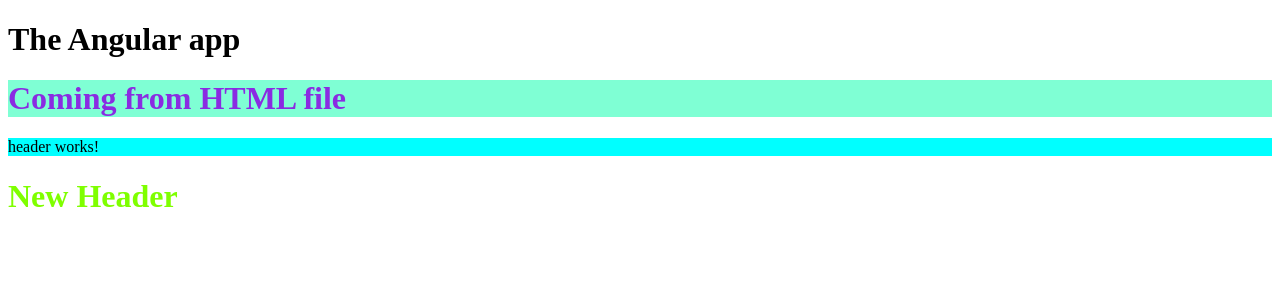
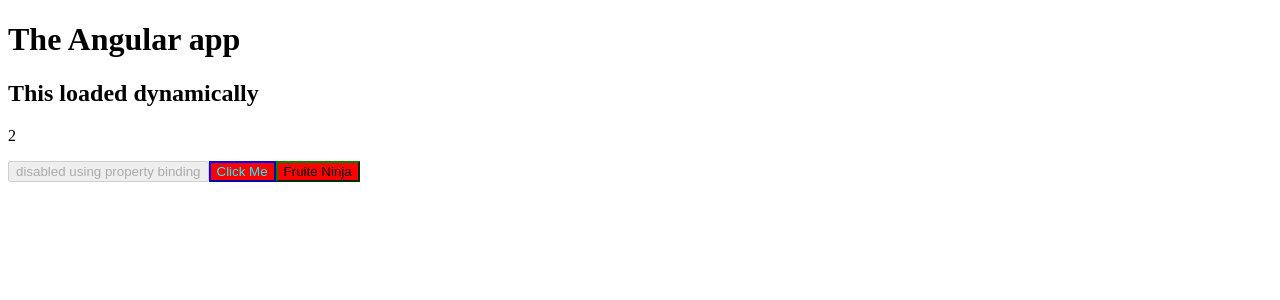
Before and after one commit to B00ttl3/Angular-Directives, an Angular app: page / in a window 1280 px wide. Shown: the top 300 px of the page. Built offline with nearby package versions, Linux system fonts and the light colour scheme.

Commit message:
learnt about Angular Bindings

```diff
--- a/src/app/app.component.css
+++ b/src/app/app.component.css
@@ -0,0 +1,22 @@
+.active{
+    background-color: green;
+}
+
+.no-active{
+    background-color: red;
+}
+
+.active-border{
+    border-color: yellow;
+    color: cornflowerblue;
+}
+
+.no-active-border{
+    border-color: blue;
+    color: aqua;
+}
+
+.apple{
+    background-color: red;
+    border-color: green;
+}
--- a/src/app/app.component.html
+++ b/src/app/app.component.html
@@ -1,3 +1,23 @@
 <h1>The Angular app</h1>
-<app-navbar></app-navbar>
-<app-header></app-header>
+<h2> {{ title }} </h2>
+
+<p>{{ 1+1 }}</p>
+<!-- //string interpolation is used in upper two code lines which is called data binding, we can put any type of data inside the {{}} like string, number or boleans, but we will only get the answer in strings. -->
+
+<!-- <img [src]="imgURL" alt=""> -->
+<!-- This is called property Binding, means using [] square brackets around the property, in this case it was src, and then use the name of the component which we made in TS file inside the "" -->
+
+<button [disabled]="isDisabled" >disabled using property binding</button>
+
+<!-- class binding means we have combined the css file to our component, we have binded two css classes down there, incase the first one is not active. the 2nd will be active-->
+
+<button
+[class.active] = 'isActive'
+[class.no-active] = '!isActive'
+[class.active-border] = 'isActive'
+[class.no-active-border] = '!isActive'>
+Click Me</button>
+
+<!-- String Binding  we have to pass a boolean value at the end to make sure we get the right answer, in this case the apple is the TRUE BOOLEAN value, if we put something else we will not get the result we want -->
+
+<button [class.apple] = " fruiteName == 'apple' ">Fruite Ninja</button>
--- a/src/app/app.component.ts
+++ b/src/app/app.component.ts
@@ -10,5 +10,9 @@
   styleUrl: './app.component.css'
 })
 export class AppComponent {
-  title = 'firstAngularApp';
+  title: string = 'This loaded dynamically';
+  imgURL: string = 'https://i5.walmartimages.com/seo/HP-Stream-14-Laptop-Intel-Celeron-N4000-4GB-SDRAM-32GB-eMMC-Office-365-1-yr-Royal-Blue_4f941fe6-0cf3-42af-a06c-7532138492fc_2.cb8e85270e731cb1ef85d431e49f0bf2.jpeg';
+  isDisabled: boolean = true;
+  isActive: boolean = false;
+  fruiteName: string = 'apple';
 }
```
